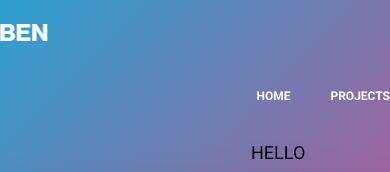
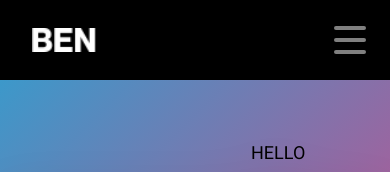
Before and after one commit to Leg3ndary/ben-portfolio, a Next.js app: page / in a window 390 px wide. Shown: the top 172 px of the page. Built offline with nearby package versions, Linux system fonts and the light colour scheme.

Commit message:
Start adding mobile support

```diff
--- a/src/components/Navigation.tsx
+++ b/src/components/Navigation.tsx
@@ -4,6 +4,9 @@ import { useState, useEffect } from "react";
 
 export default function Navigation() {
     const [scrollY, setScrollY] = useState(0);
+    const [isOpen, setIsOpen] = useState(false);
+    const hamburger =
+        "h-1 w-8 my-1 rounded-full bg-white transition ease transform duration-300";
 
     useEffect(() => {
         function handleScroll() {
@@ -18,23 +21,26 @@ export default function Navigation() {
     }, []);
 
     return (
+        <div className="fixed top-0 z-10 flex flex-col w-full h-auto transition-height">
             <div
-            className={`fixed top-0 z-10 flex justify-center w-full transition-height ${
-                scrollY > 0 ? "h-16 bg-black" : "h-32"
+                className={`flex justify-center w-full transition-height h-20 bg-black ${
+                    scrollY > 0
+                        ? "lg:h-16 lg:bg-black"
+                        : "lg:bg-transparent lg:h-32"
                 }`}
             >
                 <div className="flex flex-row flex-wrap w-[1170px] h-full">
                     <div className="flex items-center justify-center">
                         <a href="/">
                             <Image
-                            className="w-12 h-auto"
+                                className="w-16 ml-8 lg:ml-0 lg:auto lg:w-12"
                                 src={Logo}
                                 alt="Logo"
                                 loading="lazy"
                             />
                         </a>
                     </div>
-                <div className="flex items-center justify-end w-11/12 gap-10 ml-auto">
+                    <div className="items-center justify-end hidden gap-10 ml-auto lg:flex lg:w-11/12">
                         <a
                             className="text-xs font-bold text-center text-white"
                             href="/"
@@ -48,6 +54,55 @@ export default function Navigation() {
                             PROJECTS
                         </a>
                     </div>
+                    <div className="flex items-center justify-end gap-10 ml-auto lg:hidden">
+                        <button
+                            className="flex flex-col items-center justify-center w-12 h-12 mr-4 rounded group"
+                            onClick={() => setIsOpen(!isOpen)}
+                        >
+                            <div
+                                className={`${hamburger} ${
+                                    isOpen
+                                        ? "rotate-45 translate-y-3 opacity-50 group-hover:opacity-100"
+                                        : "opacity-50 group-hover:opacity-100"
+                                }`}
+                            />
+                            <div
+                                className={`${hamburger} ${
+                                    isOpen
+                                        ? "opacity-0"
+                                        : "opacity-50 group-hover:opacity-100"
+                                }`}
+                            />
+                            <div
+                                className={`${hamburger} ${
+                                    isOpen
+                                        ? "-rotate-45 -translate-y-3 opacity-50 group-hover:opacity-100"
+                                        : "opacity-50 group-hover:opacity-100"
+                                }`}
+                            />
+                        </button>
+                    </div>
+                </div>
+            </div>
+            <div
+                className={`${
+                    isOpen
+                        ? "flex h-auto transition-height"
+                        : "hidden h-0 transition-height"
+                } w-full relative lg:hidden flex-col bg-black`}
+            >
+                <a
+                    className="text-base font-bold text-center text-white"
+                    href="/"
+                >
+                    HOME
+                </a>
+                <a
+                    className="text-base font-bold text-center text-white"
+                    href="/projects"
+                >
+                    PROJECTS
+                </a>
             </div>
         </div>
     );
```
Lines whose indentation alone changed are shown as unchanged.
